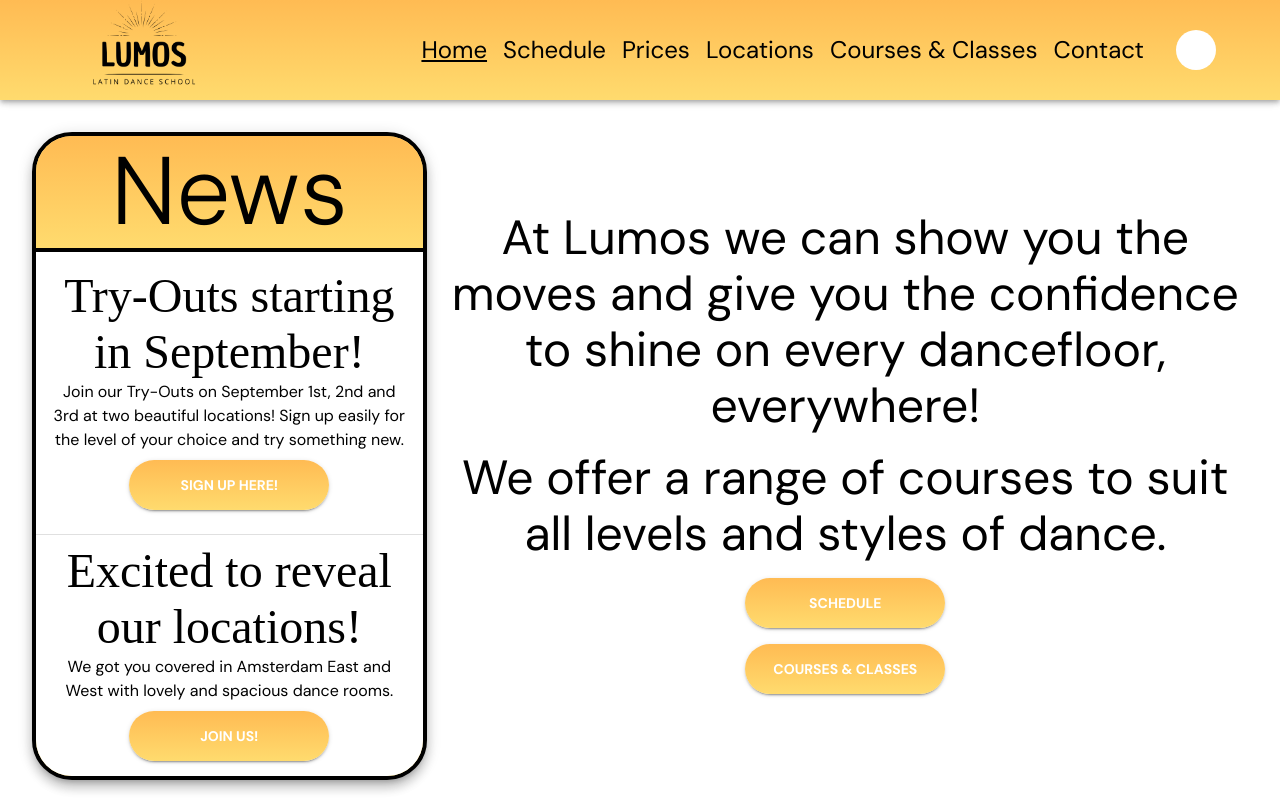
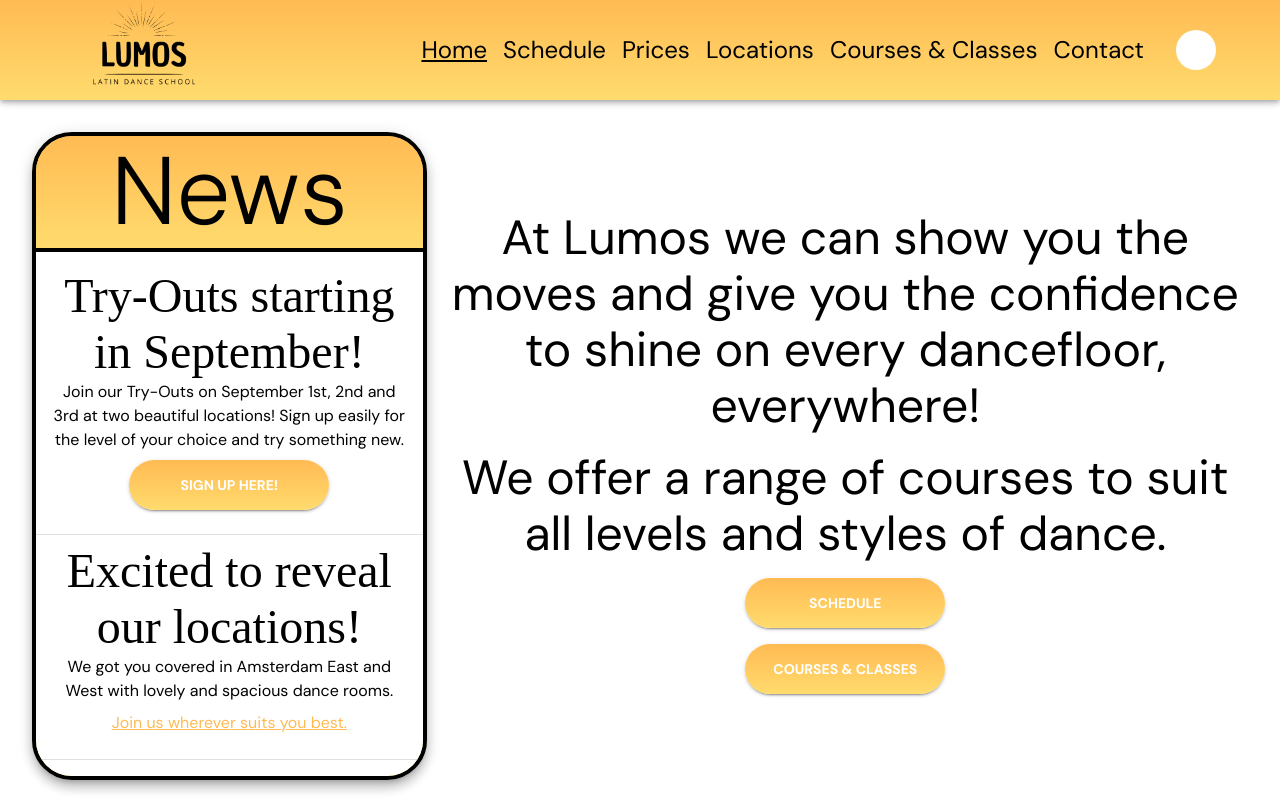
Before and after one commit to Lucobsen/lumos, a React (Vite) app: page / in a window 1280 px wide. Shown: the top 800 px of the page. Built offline with nearby package versions, Linux system fonts and the light colour scheme; some icons are missing; a web font is replaced by a local one.

Commit message:
add tryout link

```diff
--- a/src/routes/index.tsx
+++ b/src/routes/index.tsx
@@ -1,8 +1,13 @@
-import { Box, Button, Grid, List, ListItem, Stack, styled, Typography, useMediaQuery, useTheme } from '@mui/material'
+import { Box, Button, Grid, Link as MuiLink, List, ListItem, Stack, styled, Typography, useMediaQuery, useTheme } from '@mui/material'
 import { createFileRoute, Link } from '@tanstack/react-router'
 import { PageContainer } from '../components/PageContainer'
 import { useEffect } from 'react';
 import { useTranslation } from 'react-i18next';
+
+const StyledMuiLink = styled(MuiLink)`
+  text-decoration: underline;
+  text-decoration-color: ${({ theme }) => theme.palette.secondary.main};
+`;
 
 const StyledLink = styled(Link)`
   text-decoration: underline;
@@ -12,22 +17,33 @@
 type News = {
   title: string;
   content: string;
-  linkText?: string;
-  link?: string;
+  internalLink?: {
+    text: string;
+    link: string;
+  };
+  externalLink?: {
+    text: string;
+    link: string;
+  };
+
 };
 
 const news: News[] = [
   {
     title: 'Try-Outs starting in September!',
     content: 'Join our Try-Outs on September 1st, 2nd and 3rd at two beautiful locations! Sign up easily for the level of your choice and try something new.',
-    linkText: 'Sign up here!',
-    link: '/prices'
+    externalLink: {
+      text: 'Sign up here!',
+      link: 'https://www.bueno.nu/webshop/school/764/schedule?currentDate=01-09-2025&skipEmptyWeeksOnFirstLoad=NO'
+    }
   },
   {
     title: 'Excited to reveal our locations!',
     content: 'We got you covered in Amsterdam East and West with lovely and spacious dance rooms.',
-    linkText: 'Join us!',
-    link: '/locations'
+    internalLink: {
+      text: 'Join us wherever suits you best.',
+      link: '/locations'
+    }
   }
 ];
 
@@ -57,7 +73,7 @@
               News
             </Typography>
             <List sx={{ overflow: 'auto', height: `calc(100% - ${isSmallScreen ? 65 : 120}px)`, bgcolor: '#fff' }} >
-              {news.map(({ title, link, content, linkText }) =>
+              {news.map(({ title, externalLink, content, internalLink }) =>
                 <ListItem divider sx={{ justifyContent: 'center' }}>
                   <Stack mb={2}>
                     <Typography
@@ -69,23 +85,31 @@
                     </Typography>
                     <Stack spacing={1} alignItems='center'>
                       <Typography variant='body1' color='black' textAlign='center'>{content}</Typography>
-                      {link && linkText &&
-                        <StyledLink to={link}>
+                      {externalLink &&
+                        <StyledMuiLink target='=_blank' href={externalLink.link}>
                           <Button
                             disableRipple
                             sx={{
                               color: 'white',
-                              minWidth: '200px',
-                              height: '50px',
+                              minWidth: isSmallScreen ? '100px' : '200px',
+                              height: isSmallScreen ? '40px' : '50px',
                               borderRadius: 10,
                               fontWeight: 'bold',
                               background: ({ palette }) => `linear-gradient(${palette.secondary.main}, ${palette.primary.main})`,
                             }}
                             variant='contained'>
-                            {linkText}
+                            {externalLink.text}
                           </Button>
-                        </StyledLink>
-                      }
+                        </StyledMuiLink>}
+                      {internalLink &&
+                        <StyledLink to={internalLink.link}>
+                          <Typography
+                            variant='body1'
+                            color='secondary'
+                            textAlign='center'>
+                            {internalLink.text}
+                          </Typography>
+                        </StyledLink>}
                     </Stack>
                   </Stack>
                 </ListItem>)}
```
